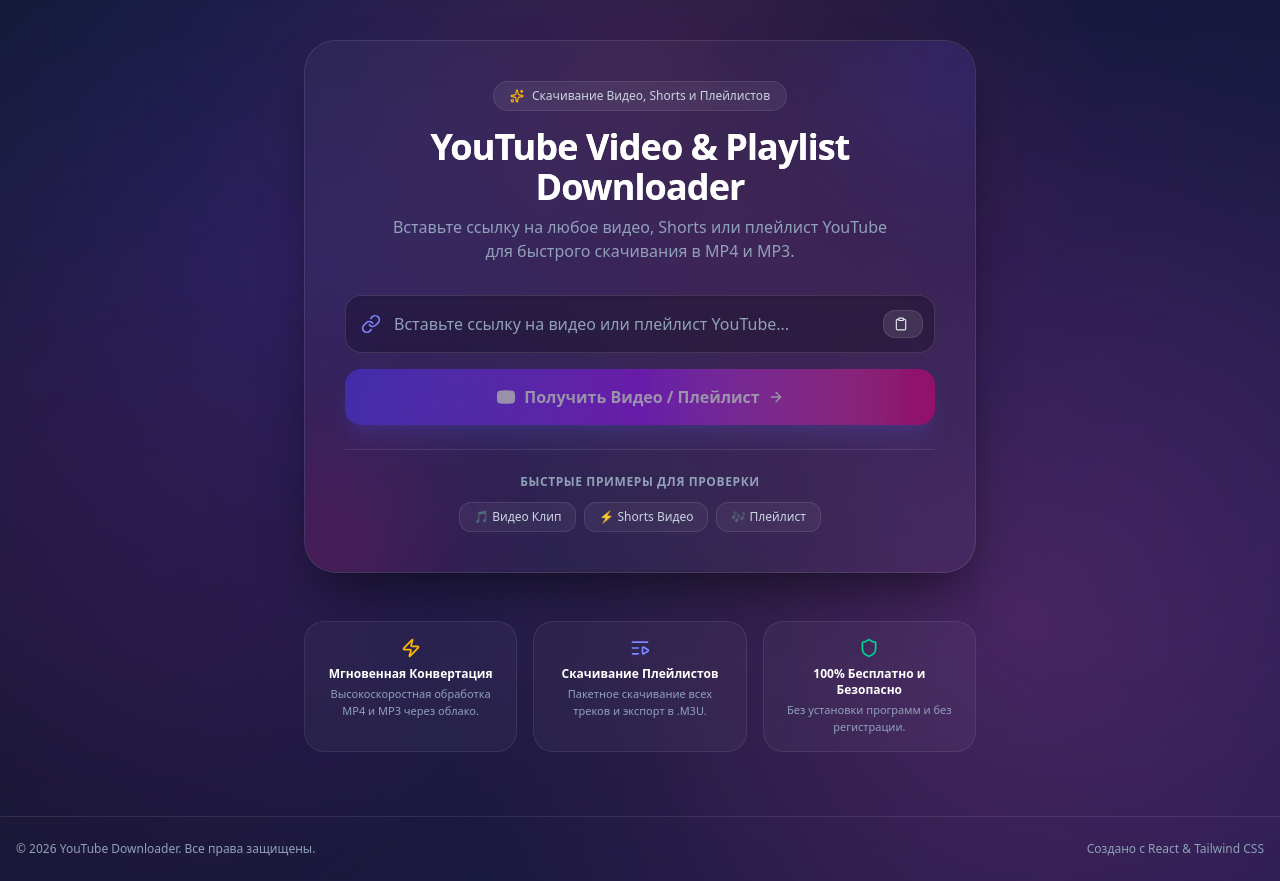
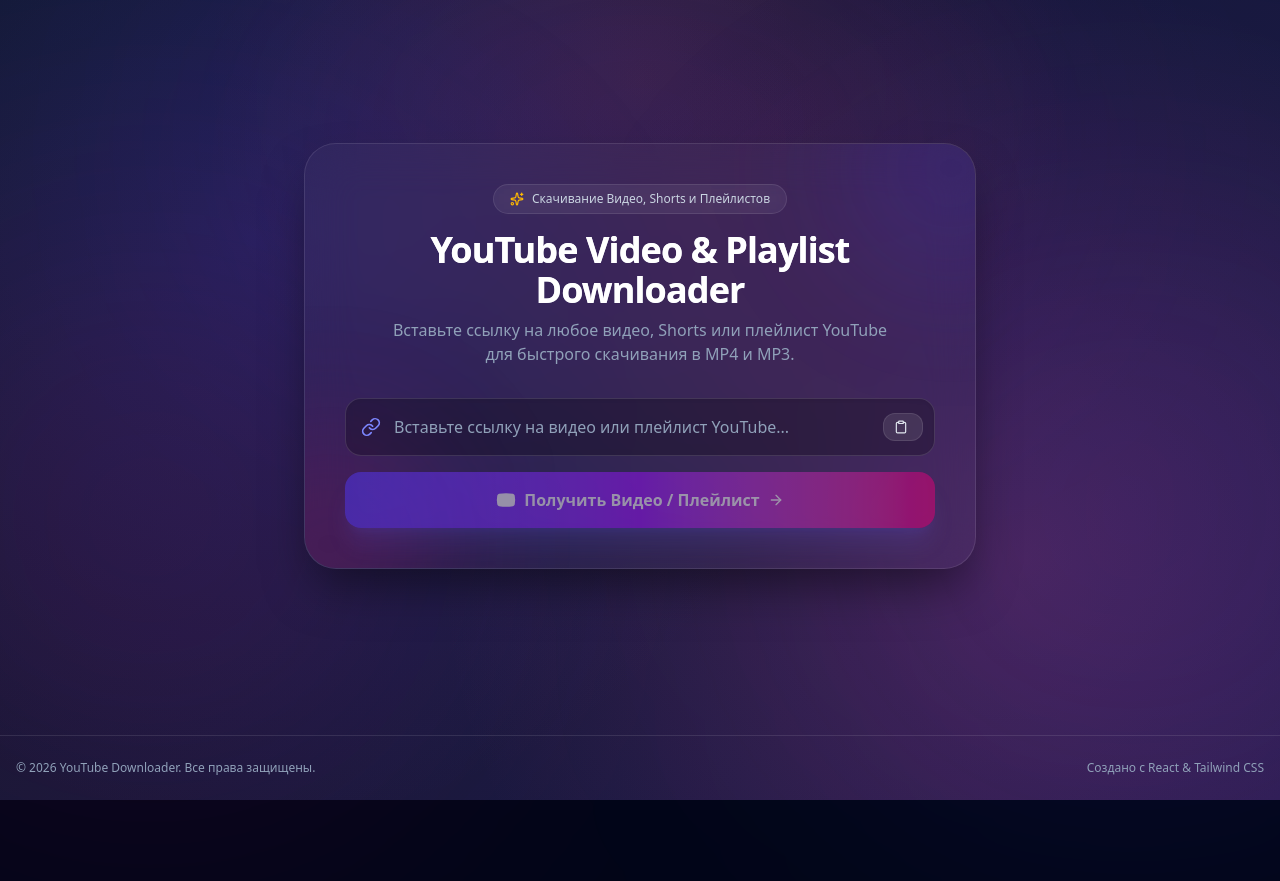
Before and after one commit to galdandami/yt-downloader, a React (Vite) app: page / in a window 1280 px wide. After the commit the page ends 800 px from the top, so only its background shows below. Built offline with nearby package versions, Linux system fonts and the light colour scheme.

Commit message:
Remove quick demo links and feature highlights grid

```diff
--- a/src/App.tsx
+++ b/src/App.tsx
@@ -1,5 +1,4 @@
 import React, { useState, useEffect } from 'react';
-import { Header } from './components/Header';
 import { UrlInputCard } from './components/UrlInputCard';
 import { VideoResultSection } from './components/VideoResultSection';
 import { PlaylistResultSection } from './components/PlaylistResultSection';
@@ -7,7 +6,6 @@
 import { PwaPromptModal } from './components/PwaPromptModal';
 import { YouTubeVideoInfo, YouTubePlaylistInfo, HistoryItem } from './types';
 import { fetchVideoInfo, fetchPlaylistInfo, isYouTubePlaylist } from './utils/youtube';
-import { Shield, Zap, Smartphone, ListVideo } from 'lucide-react';
 
 const HISTORY_STORAGE_KEY = 'yt_downloader_history_v1';
 
@@ -156,25 +154,6 @@
             onSelectHistoryItem={(url) => handleFetchMedia(url)}
             onClearHistory={handleClearHistory}
           />
-
-          {/* Feature Highlights Grid */}
-          <div className="w-full max-w-2xl mx-auto mt-12 grid grid-cols-1 sm:grid-cols-3 gap-4 text-center">
-            <div className="p-4 rounded-2xl glass-card-sm backdrop-blur-md">
-              <Zap className="w-5 h-5 text-amber-400 mx-auto mb-2" />
-              <h4 className="text-xs font-bold text-white mb-1">Мгновенная Конвертация</h4>
-              <p className="text-[11px] text-slate-400">Высокоскоростная обработка MP4 и MP3 через облако.</p>
-            </div>
-            <div className="p-4 rounded-2xl glass-card-sm backdrop-blur-md">
-              <ListVideo className="w-5 h-5 text-indigo-400 mx-auto mb-2" />
-              <h4 className="text-xs font-bold text-white mb-1">Скачивание Плейлистов</h4>
-              <p className="text-[11px] text-slate-400">Пакетное скачивание всех треков и экспорт в .M3U.</p>
-            </div>
-            <div className="p-4 rounded-2xl glass-card-sm backdrop-blur-md">
-              <Shield className="w-5 h-5 text-emerald-400 mx-auto mb-2" />
-              <h4 className="text-xs font-bold text-white mb-1">100% Бесплатно и Безопасно</h4>
-              <p className="text-[11px] text-slate-400">Без установки программ и без регистрации.</p>
-            </div>
-          </div>
         </main>
 
         {/* Footer */}
--- a/src/components/UrlInputCard.tsx
+++ b/src/components/UrlInputCard.tsx
@@ -1,5 +1,5 @@
 import React, { useState } from 'react';
-import { Youtube, Link, Clipboard, X, ArrowRight, Loader2, AlertCircle, Sparkles, ListVideo } from 'lucide-react';
+import { Youtube, Link, Clipboard, X, ArrowRight, Loader2, AlertCircle, Sparkles } from 'lucide-react';
 
 interface UrlInputCardProps {
   onFetchVideo: (url: string) => void;
@@ -7,12 +7,6 @@
   errorMessage: string | null;
   onClearError: () => void;
 }
-
-const SAMPLE_URLS = [
-  { label: '🎵 Видео Клип', url: 'https://www.youtube.com/watch?v=dQw4w9WgXcQ' },
-  { label: '⚡ Shorts Видео', url: 'https://www.youtube.com/shorts/3i_p4O4B_fE' },
-  { label: '🎶 Плейлист', url: 'https://www.youtube.com/playlist?list=PLx0sYbCqOb8TBPRdmBHs5Iftvv9TPboYG' },
-];
 
 export const UrlInputCard: React.FC<UrlInputCardProps> = ({
   onFetchVideo,
@@ -43,12 +37,6 @@
   const handleClear = () => {
     setInputUrl('');
     onClearError();
-  };
-
-  const handleSampleClick = (url: string) => {
-    setInputUrl(url);
-    onClearError();
-    onFetchVideo(url);
   };
 
   return (
@@ -143,24 +131,6 @@
           )}
         </button>
       </form>
-
-      {/* Quick Try Samples */}
-      <div className="relative z-10 mt-6 pt-6 border-t border-white/10">
-        <p className="text-xs font-semibold uppercase tracking-wider text-slate-400 text-center mb-3">
-          Быстрые примеры для проверки
-        </p>
-        <div className="flex flex-wrap justify-center gap-2">
-          {SAMPLE_URLS.map((sample, idx) => (
-            <button
-              key={idx}
-              onClick={() => handleSampleClick(sample.url)}
-              className="px-3.5 py-1.5 rounded-xl bg-white/5 hover:bg-white/10 text-slate-300 hover:text-white text-xs font-medium border border-white/10 transition-all hover:scale-[1.02] active:scale-[0.98]"
-            >
-              {sample.label}
-            </button>
-          ))}
-        </div>
-      </div>
     </div>
   );
 };
```
